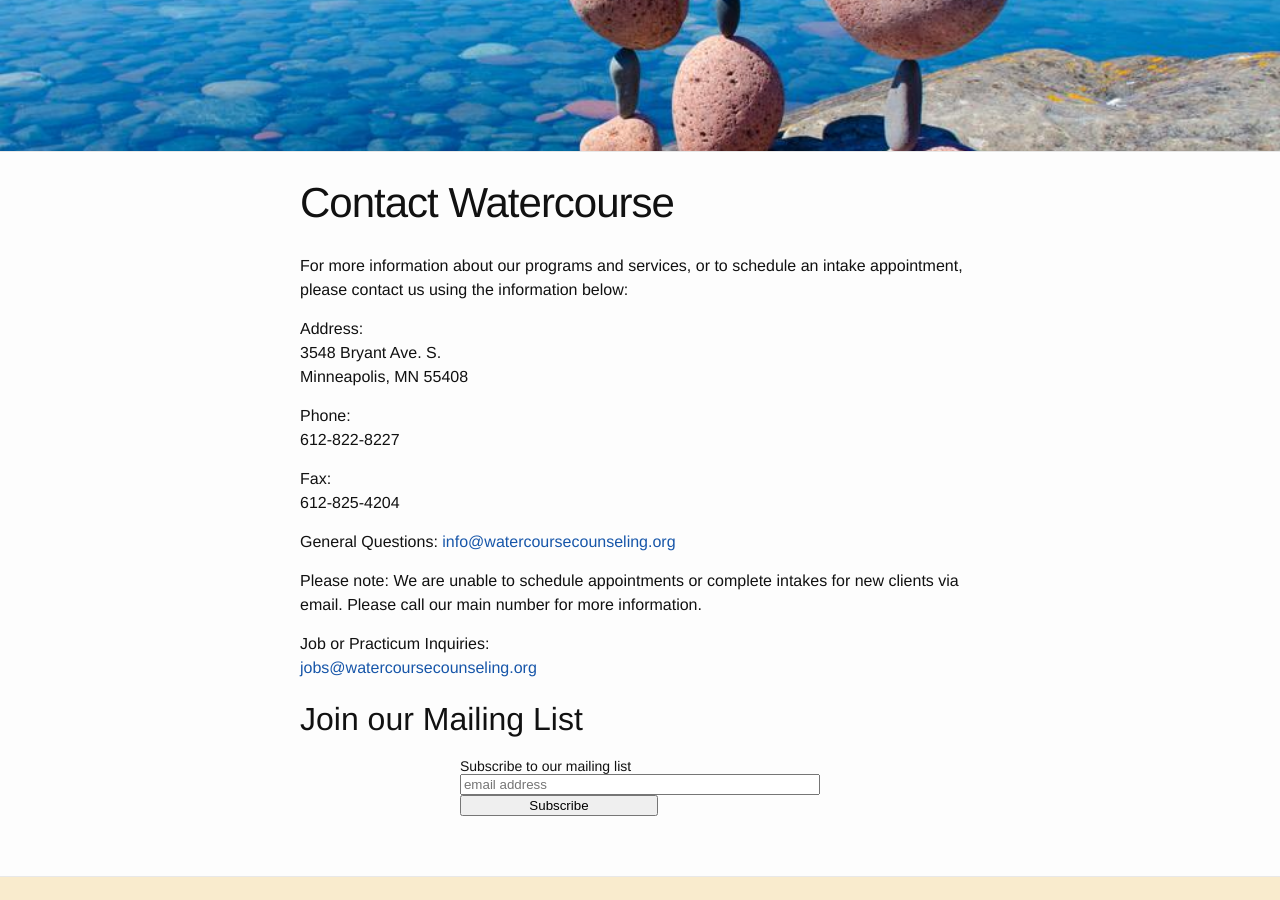
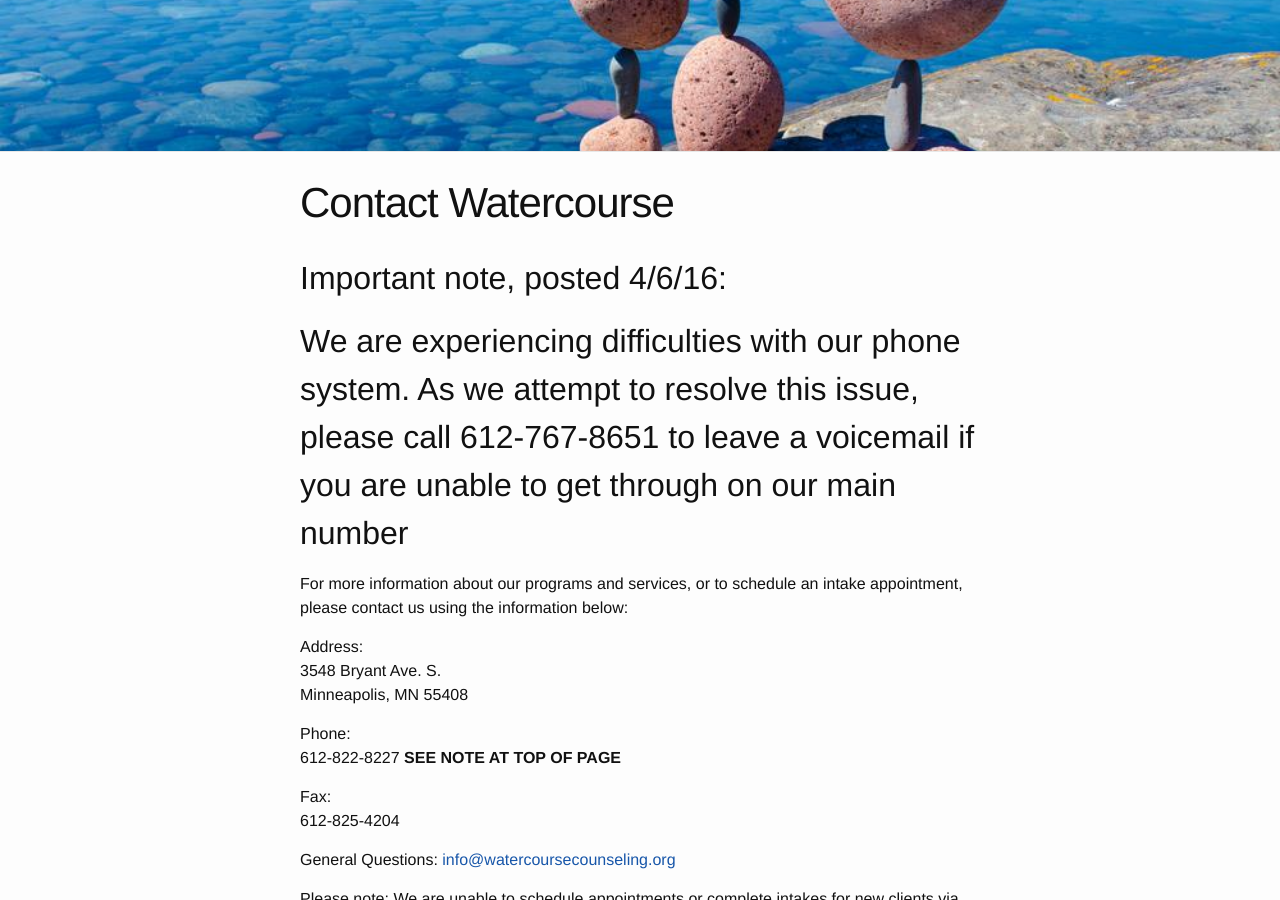
Before and after one commit to watercourse-cc/watercourse, a Jekyll site: the page built from contact.md, in a window 1280 px wide and 900 px high, scrolled down 541 px. Built offline with Jekyll 4.4.1, drawn with Linux system fonts in a browser that asks for light colours; comment, search, counter and statistics services are not loaded.

Commit message:
Update contact.md

```diff
--- a/contact.md
+++ b/contact.md
@@ -2,6 +2,10 @@
 layout: page
 title: Contact Watercourse
 ---
+
+## Important note, posted 4/6/16:
+
+## We are experiencing difficulties with our phone system. As we attempt to resolve this issue, please call 612-767-8651 to leave a voicemail if you are unable to get through on our main number
 
 For more information about our programs and services, or to schedule an intake appointment, please contact us using the information below:
 
@@ -10,7 +14,8 @@ Address:
     Minneapolis, MN 55408
 
 Phone:
-    612-822-8227
+    612-822-8227  **SEE NOTE AT TOP OF PAGE**
+
 
 Fax:
     612-825-4204
```
